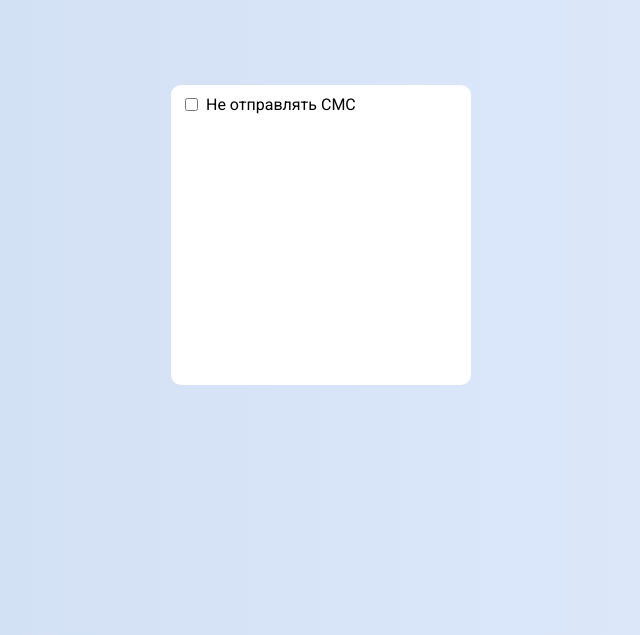
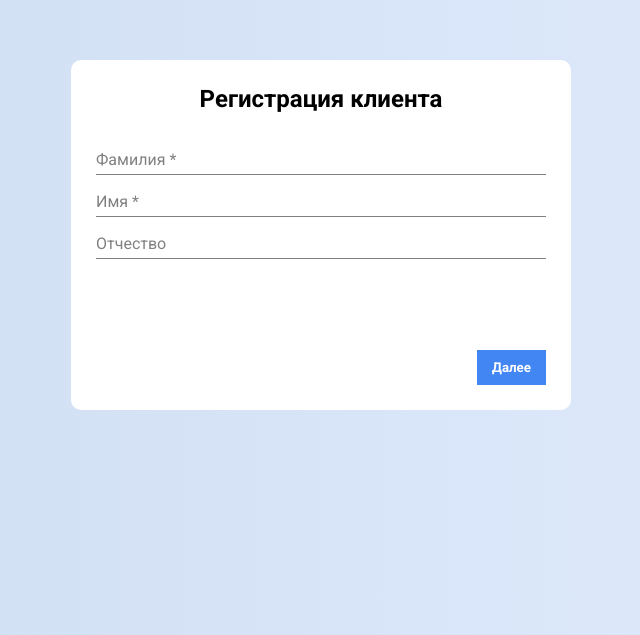
Before and after one commit to dvnikolaev/vue-clients-form, a Vue app: page / in a window 1280 px wide. Shown: the part 165-800 px from the top of the page, without its empty margins (319-959 px from the left). Built offline with nearby package versions, Linux system fonts and the light colour scheme.

Commit message:
feat: add clientInfo & formbuttons components

```diff
--- a/src/components/TheForm.vue
+++ b/src/components/TheForm.vue
@@ -1,42 +1,69 @@
 <template>
   <div class="form__wrapper">
+    <h2 class="form__header">Регистрация клиента</h2>
     <form @submit.prevent="">
+      <TheClientInfo :activePage="activePage"/>
       <!-- <TheInput :label="'Имя'" /> -->
       <!-- <TheSelect :optionValues="gender" label="Пол" :multiple="true"/> -->
-      <TheCheckbox label="Не отправлять СМС"/>
+      <!-- <TheCheckbox label="Не отправлять СМС"/> -->
     </form>
+    <FormButtons
+      :activePage="activePage"
+      @change:toPrevPage="toPrevPage"
+      @change:toNextPage="toNextPage"
+    />
   </div>
 </template>
 
 <script>
-import TheInput from './FormElements/TheInput';
-import TheSelect from './FormElements/Select/TheSelect';
-import TheCheckbox from './FormElements/TheCheckbox';
+import TheClientInfo from "./FormParts/ClientInfo/TheClientInfo";
+import FormButtons from "./FormParts/FormButtons/FormButtons";
+
+import TheInput from "./FormElements/TheInput";
+import TheSelect from "./FormElements/Select/TheSelect";
+import TheCheckbox from "./FormElements/TheCheckbox";
 
 export default {
-  name: 'TheForm',
+  name: "TheForm",
   data() {
     return {
-      gender: [
-        'М',
-        'Ж'
-      ]
+      activePage: 1
+    };
+  },
+  methods: {
+    toPrevPage() {
+      if (this.activePage > 1) {
+        this.activePage--;
+      }
+    },
+    toNextPage() {
+      if (this.activePage < 6) {
+        this.activePage++;
+      }
     }
   },
   components: {
+    TheClientInfo,
     TheInput,
     TheSelect,
-    TheCheckbox
-  }
-}
+    TheCheckbox,
+    FormButtons,
+  },
+};
 </script>
 
 <style lang="scss">
-  .form__wrapper {
-    background-color: white;
-    border-radius: 10px;
-    height: 300px;
-    width: 300px;
-    padding: 10px;
-  }
+.form__wrapper {
+  display: flex;
+  flex-direction: column;
+  background-color: white;
+  border-radius: 10px;
+  min-height: 350px;
+  width: 500px;
+  padding: 25px;
+}
+.form__header {
+  text-align: center;
+  margin-top: 0;
+}
 </style>
```
